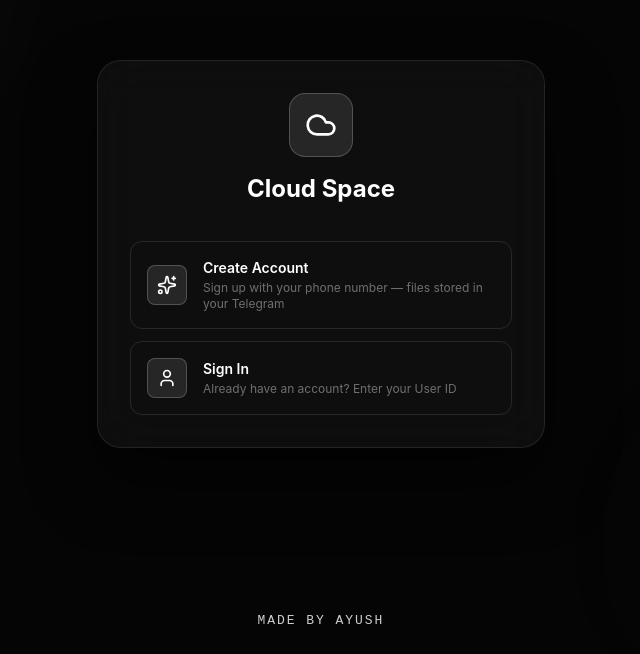
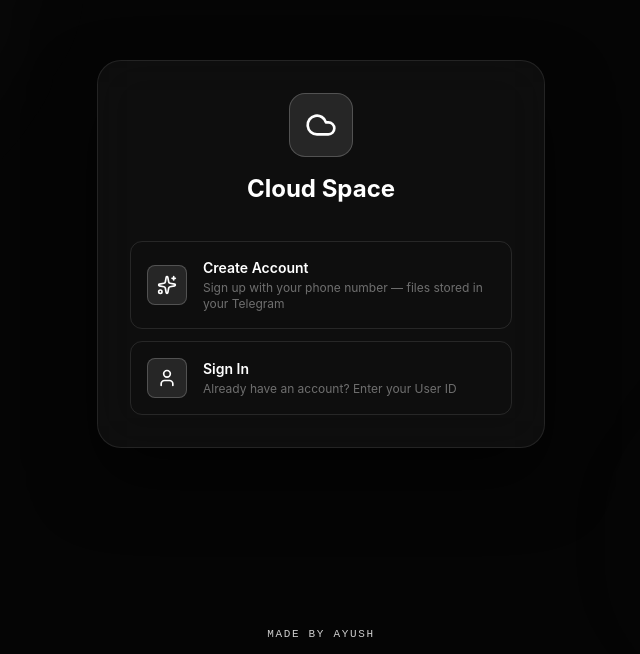
Before and after one commit to Ayushkumar-gitt/Telegram-Drive, a React (Vite) app: page /login in a window 1280 px wide. Shown: the part 146-800 px from the top of the page, without its empty margins (319-959 px from the left). Built offline with nearby package versions, Linux system fonts and the light colour scheme; no server answers; the HTML template or start-up script is replaced by a standard one.

Commit message:
UI bug fixes

```diff
--- a/src/components/Uploader.tsx
+++ b/src/components/Uploader.tsx
@@ -1,4 +1,4 @@
-import { useCallback, useState } from 'react'
+import { useCallback, useState, useEffect } from 'react'
 import { motion, AnimatePresence } from 'framer-motion'
 import { useDropzone } from 'react-dropzone'
 import { X, UploadCloud, File, AlertCircle, CheckCircle2 } from 'lucide-react'
@@ -115,6 +115,36 @@ export const Uploader = ({ currentFolderId }: UploaderProps) => {
     noClick: true,
     noKeyboard: true
   })
+
+  // ── Clipboard paste-to-upload ─────────────────────────────────────────────
+  useEffect(() => {
+    const handlePaste = (e: ClipboardEvent) => {
+      // Don't intercept if user is typing in an input/textarea
+      const tag = (e.target as HTMLElement)?.tagName?.toLowerCase()
+      if (tag === 'input' || tag === 'textarea') return
+
+      const items = e.clipboardData?.items
+      if (!items) return
+
+      const filesToUpload: File[] = []
+      for (let i = 0; i < items.length; i++) {
+        const item = items[i]
+        if (item.kind === 'file') {
+          const file = item.getAsFile()
+          if (file) filesToUpload.push(file)
+        }
+      }
+
+      if (filesToUpload.length > 0) {
+        e.preventDefault()
+        toast.success(`Pasting ${filesToUpload.length} file${filesToUpload.length > 1 ? 's' : ''}…`)
+        onDrop(filesToUpload)
+      }
+    }
+
+    document.addEventListener('paste', handlePaste)
+    return () => document.removeEventListener('paste', handlePaste)
+  }, [onDrop])
 
   const dragOverlay = isDragActive && (
     <div className="fixed inset-0 z-50 flex items-center justify-center bg-black/60 backdrop-blur-sm border-2 border-white/20 border-dashed m-4 rounded-2xl pointer-events-none transition-all">
--- a/src/pages/Dashboard.tsx
+++ b/src/pages/Dashboard.tsx
@@ -529,6 +529,7 @@ export const Dashboard = () => {
     // eslint-disable-next-line react-hooks/exhaustive-deps
   }, [activeTab])
 
+
   // ── Gallery media files ──────────────────────────────────────────────────
   const mediaFiles = useMemo(() => files.filter(f => !f.isTrashed && (f.mimeType?.startsWith('image/') || f.mimeType?.startsWith('video/'))), [files])
 
@@ -659,6 +660,11 @@ export const Dashboard = () => {
         {/* Top Header Row */}
         <div className="flex flex-col md:flex-row md:items-center justify-between p-6 md:p-8 pb-4 gap-4">
           <div className="flex items-center justify-between md:justify-start w-full md:w-auto gap-3 text-neutral-500">
+            {/* Mobile: Cloud Space branding on left */}
+            <div className="md:hidden flex items-center gap-1.5">
+              <Cloud className="w-4 h-4 text-[#5A62FB]" />
+              <span className="text-sm font-bold tracking-tight text-[#5A62FB]">Cloud Space</span>
+            </div>
             <button onClick={() => setCurrentFolderId(null)} className={`p-1.5 rounded-lg transition-colors ${currentFolderId ? 'hover:bg-white/10 text-white' : 'opacity-50 cursor-not-allowed'}`}>
               <ArrowLeft className="w-5 h-5" />
             </button>
--- a/src/pages/Login.tsx
+++ b/src/pages/Login.tsx
@@ -290,16 +290,18 @@ export const Login = () => {
       </motion.div>
 
       <div style={{
-        position: 'absolute',
-        bottom: '24px',
+        position: 'fixed',
+        bottom: '12px',
         left: '50%',
         transform: 'translateX(-50%)',
         fontFamily: 'monospace',
-        fontSize: '13px',
+        fontSize: '11px',
         color: 'rgba(255, 255, 255, 0.8)',
         letterSpacing: '0.15em',
         pointerEvents: 'none',
         userSelect: 'none',
+        zIndex: 50,
+        whiteSpace: 'nowrap',
       }}>
         MADE BY AYUSH
       </div>
```
